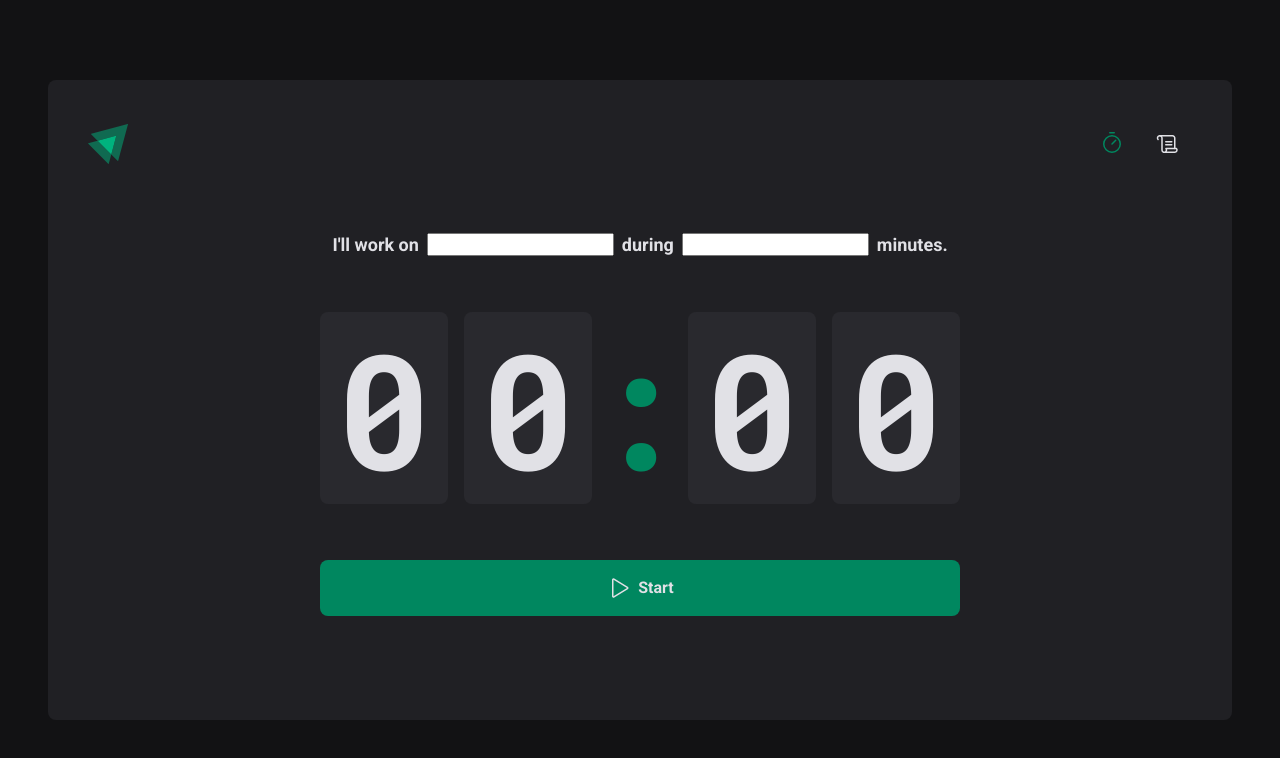
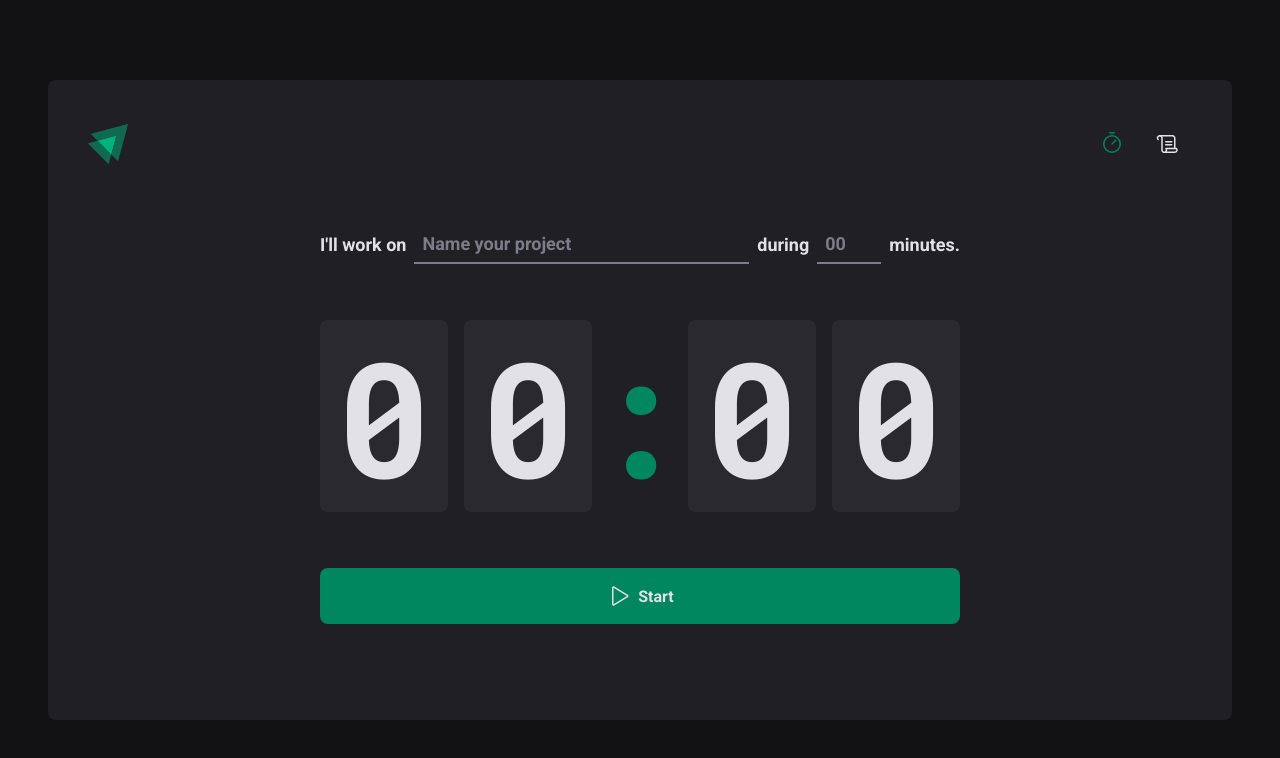
Before and after one commit to renatomarquesteles/ignite-02-pomodoro, a React (Vite) app: page / in a window 1280 px wide. Shown: the top 758 px of the page. Built offline with nearby package versions, Linux system fonts and the light colour scheme.

Commit message:
adds form inputs styles

```diff
--- a/src/pages/Home/index.tsx
+++ b/src/pages/Home/index.tsx
@@ -4,8 +4,10 @@
   CountdownContainer,
   FormContainer,
   HomeContainer,
+  MinutesAmountInput,
   Separator,
   StartCountdownButton,
+  TaskInput,
 } from './styles'
 
 export const Home = () => {
@@ -14,10 +16,28 @@
       <form action="">
         <FormContainer>
           <label htmlFor="task">I&apos;ll work on</label>
-          <input id="task" />
+          <TaskInput
+            id="task"
+            list="task-suggestions"
+            placeholder="Name your project"
+          />
+
+          <datalist id="task-suggestions">
+            <option value="Task 1" />
+            <option value="Task 2" />
+            <option value="Task 3" />
+            <option value="Task 4" />
+          </datalist>
 
           <label htmlFor="minutesAmount">during</label>
-          <input id="minutesAmount" type="number" />
+          <MinutesAmountInput
+            id="minutesAmount"
+            type="number"
+            placeholder="00"
+            step={5}
+            min={5}
+            max={60}
+          />
 
           <span>minutes.</span>
         </FormContainer>
--- a/src/pages/Home/styles.ts
+++ b/src/pages/Home/styles.ts
@@ -25,6 +25,38 @@
   justify-content: center;
   gap: 0.5rem;
   flex-wrap: wrap;
+`
+
+const BaseInput = styled.input`
+  background: transparent;
+  height: 2.5rem;
+  border: 0;
+  border-bottom: 2px solid ${(props) => props.theme['gray-500']};
+  font-weight: bold;
+  font-size: inherit; /* Same as the parent component (FormContainer) */
+  padding: 0 0.5rem;
+  color: ${(props) => props.theme['gray-100']};
+
+  &:focus {
+    box-shadow: none;
+    border-color: ${(props) => props.theme['green-500']};
+  }
+
+  &::placeholder {
+    color: ${(props) => props.theme['gray-500']};
+  }
+`
+
+export const TaskInput = styled(BaseInput)`
+  flex: 1;
+
+  &::-webkit-calendar-picker-indicator {
+    display: none !important;
+  }
+`
+
+export const MinutesAmountInput = styled(BaseInput)`
+  width: 4rem;
 `
 
 export const CountdownContainer = styled.div`
```
